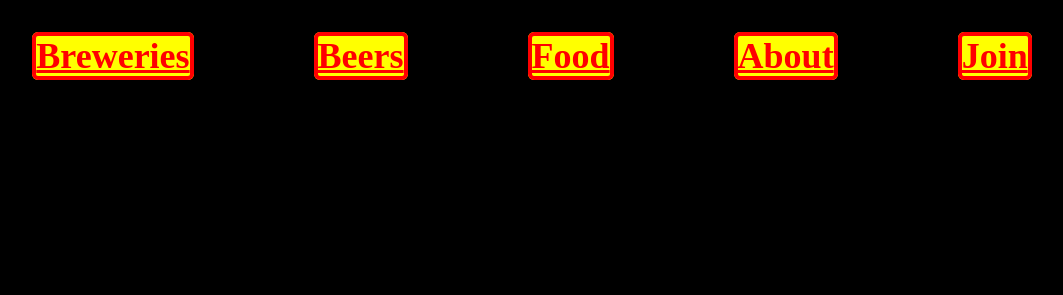
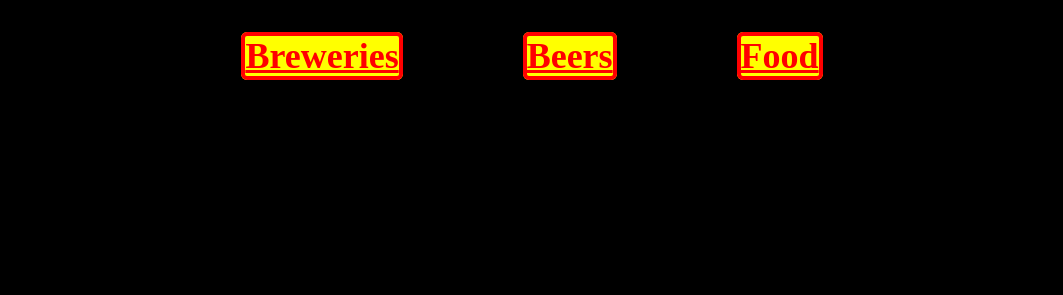
Before and after one commit to mdrisco4/breweries_django_be, a Django app: page /beers/ in a window 1280 px wide. Shown: the part 505-800 px from the top of the page, without its empty margins (108-1171 px from the left). Run offline with Django 3.2, Linux system fonts and the light colour scheme; data that the repository does not hold is empty; grey boxes are pictures that could not be loaded.

Commit message:
commit for good measure

```diff
--- a/breweries/templates/breweries/base.html
+++ b/breweries/templates/breweries/base.html
@@ -15,8 +15,8 @@
         <h3><a href="/breweries" class="perma-links">Breweries</a></h3 class="perma-links">
         <h3><a href="/beers" class="perma-links">Beers</a></h3>
         <h3><a href="/food" class="perma-links">Food</a></h3>
-        <h3><a href="" class="perma-links">About</a></h3>
-        <h3><a href="" class="perma-links">Join</a></h3>
+        <!-- <h3><a href="" class="perma-links">About</a></h3>
+        <h3><a href="" class="perma-links">Join</a></h3> -->
         </nav>
     </div>
     {% block content %}
```
